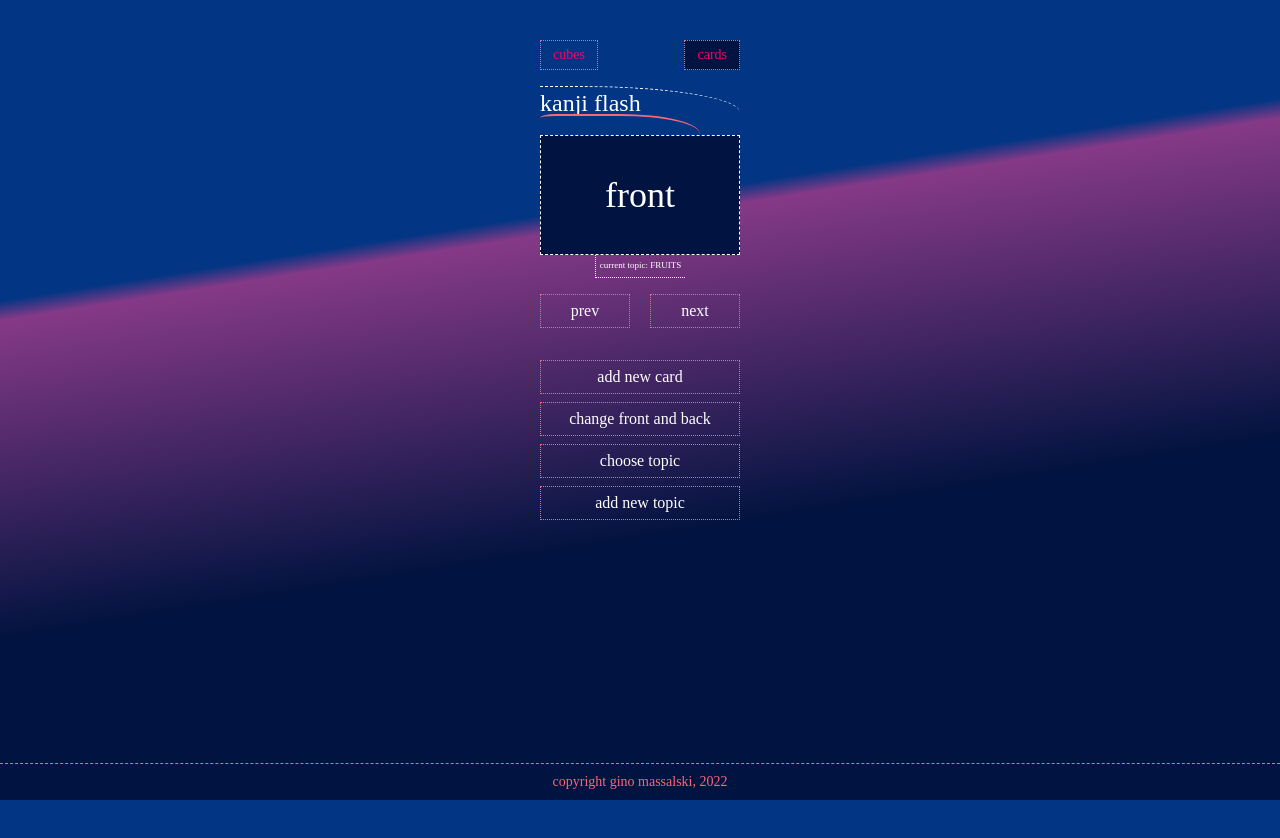
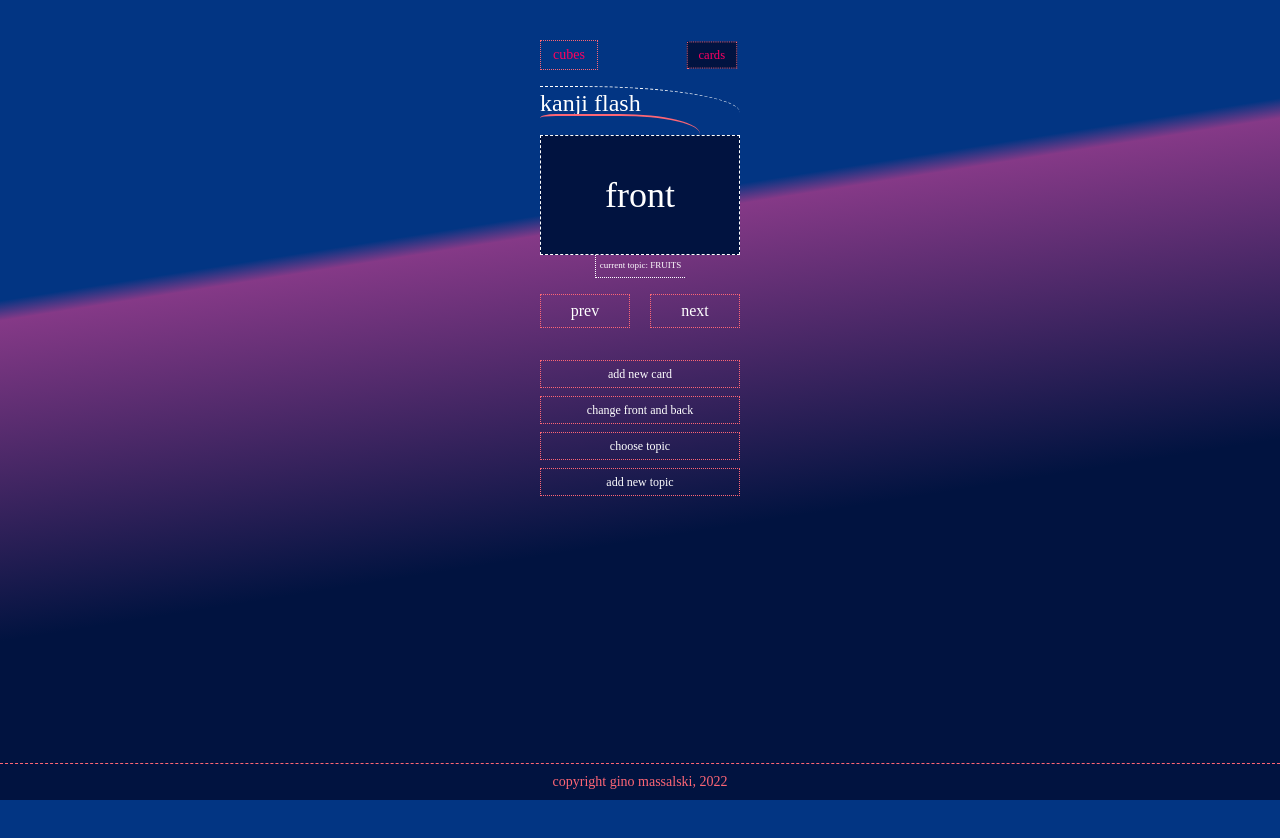
Before and after one commit to ginkgobilobatree/KanjiFlashChicken, a React (Create React App) app: page /cards in a window 1280 px wide. Built offline with nearby package versions, Linux system fonts and the light colour scheme; a web font is replaced by a local one.

Commit message:
style: button effects

```diff
--- a/src/pages/Card/Cards.jsx
+++ b/src/pages/Card/Cards.jsx
@@ -8,7 +8,7 @@ export default function Card() {
   const [toggle, setToggle] = useState(false);
   const style = {
     main: "flex justify-center items-center flex-col",
-    button: toggle ? "hidden" : "py-1 px-3 mt-2 border border-dotted border-dry text-[white] hover:scale-105 active:bg-dark active:sepia w-[200px]",
+    button: toggle ? "hidden" : "py-1 text-[12px] mt-2 border border-dotted border-dry text-[white] hover:scale-105 active:bg-dark active:sepia w-[200px]",
     div1: toggle
       ? "flex justify-center items-center fixed top-0 bottom-0 left-0 right-0 backdrop-blur-sm"
       : "hidden",
--- a/src/pages/Card/FlaschCards.jsx
+++ b/src/pages/Card/FlaschCards.jsx
@@ -11,7 +11,7 @@ export default function FlaschCards() {
     surfaceBack:
       "bg-deepBack absolute w-[100%] h-[100%] flex justify-center items-center text-[white] border border-dashed border-[white]",
     p: "px-1 py-1 border-l border-b text-[white] text-[9px] border-dotted mb-4",
-    button: "text-center w-[90px] py-1 text-[white] border border-dotted border-dry hover:scale-105 active:bg-dark active:sepia",
+    button: "w-[90px] py-1 text-[white] border border-dotted border-dry hover:scale-105 active:bg-dark active:sepia",
   };
   return (
     <>
--- a/src/pages/Cube.jsx
+++ b/src/pages/Cube.jsx
@@ -19,20 +19,20 @@ export default function Cube() {
       "bg-deepBack opacity-90 absolute w-[180px] h-[180px] flex justify-center items-center text-[white] border border-dashed border-[white] text-3xl",
     buttonMeaning:
       toggle === "meaning"
-        ? "w-[100px] py-1 text-center my-1 text-[white] border border-dotted hover:scale-105 active:bg-dark active:sepia"
-        : "w-[100px] py-1 text-center my-1 text-[white] border-dark border border-dotted hover:scale-105 active:bg-dark active:sepia",
+        ? "w-[100px] py-1 my-1 text-[white] border border-dotted"
+        : "w-[100px] py-1 my-1 text-[white] border-dark border border-dotted hover:scale-105 active:bg-dark active:sepia",
     buttonOn:
       toggle === "on"
-        ? "w-[100px] py-1 text-center my-1 text-[white] border border-dotted hover:scale-105 active:bg-dark active:sepia"
-        : "w-[100px] py-1 text-center my-1 text-[white] border-dark border border-dotted hover:scale-105 active:bg-dark active:sepia",
+        ? "w-[100px] py-1 my-1 text-[white] border border-dotted"
+        : "w-[100px] py-1 my-1 text-[white] border-dark border border-dotted hover:scale-105 active:bg-dark active:sepia",
     buttonKanji:
       toggle === "kanji"
-        ? "w-[100px] py-1 text-center my-1 text-[white] border border-dotted hover:scale-105 active:bg-dark active:sepia"
-        : "w-[100px] py-1 text-center my-1 text-[white] border-dark border border-dotted hover:scale-105 active:bg-dark active:sepia",
+        ? "w-[100px] py-1 my-1 text-[white] border border-dotted"
+        : "w-[100px] py-1 my-1 text-[white] border-dark border border-dotted hover:scale-105 active:bg-dark active:sepia",
     buttonKun:
       toggle === "kun"
-        ? "w-[100px] py-1 text-center my-1 text-[white] border border-dotted hover:scale-105 active:bg-dark active:sepia"
-        : "w-[100px] py-1 text-center my-1 text-[white] border-dark border border-dotted hover:scale-105 active:bg-dark active:sepia",
+        ? "w-[100px] py-1 my-1 text-[white] border border-dotted"
+        : "w-[100px] py-1 my-1 text-[white] border-dark border border-dotted hover:scale-105 active:bg-dark active:sepia",
   };
 
   return (
--- a/src/pages/Header.jsx
+++ b/src/pages/Header.jsx
@@ -9,7 +9,7 @@ export default function Header() {
     p: "text-juicy text-right",
     nav: "mt-10",
     ul: "flex justify-between w-[200px] mx-auto items-center",
-    link: "py-1 px-3 text-sm border border-dry border-dotted text-juicy hover:scale-105 active:bg-dark active:sepia active:text-[white]",
+    link: "py-1 px-3 text-sm border border-dry border-dotted text-juicy active:bg-dark active:sepia hover:border-[white]",
   };
   return (
     <>
@@ -18,6 +18,7 @@ export default function Header() {
           <NavLink
             style={({ isActive }) => ({
               background: isActive ? "#011340" : "",
+              transform: isActive? "scale(.9)" : "scale(1)",
             })}
             /* onClick={() => setCubeCard("cubes")} */
             className={style.link}
@@ -31,6 +32,7 @@ export default function Header() {
           <NavLink
             style={({ isActive }) => ({
               background: isActive ? "#011340" : "",
+              transform: isActive? "scale(.9)" : "scale(1)",
             })}
             /* onClick={() => setCubeCard("cards")} */
             className={style.link}
```
